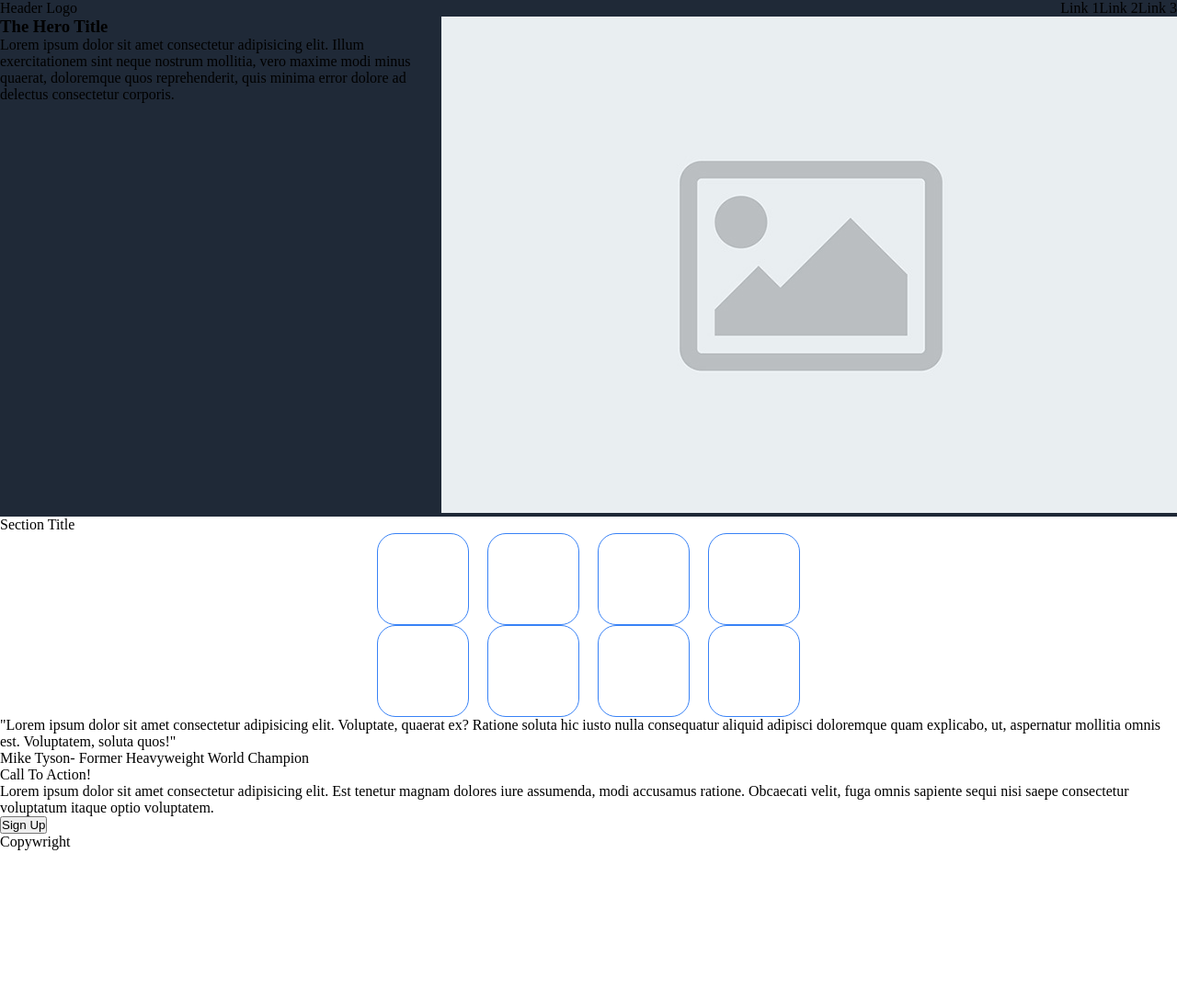
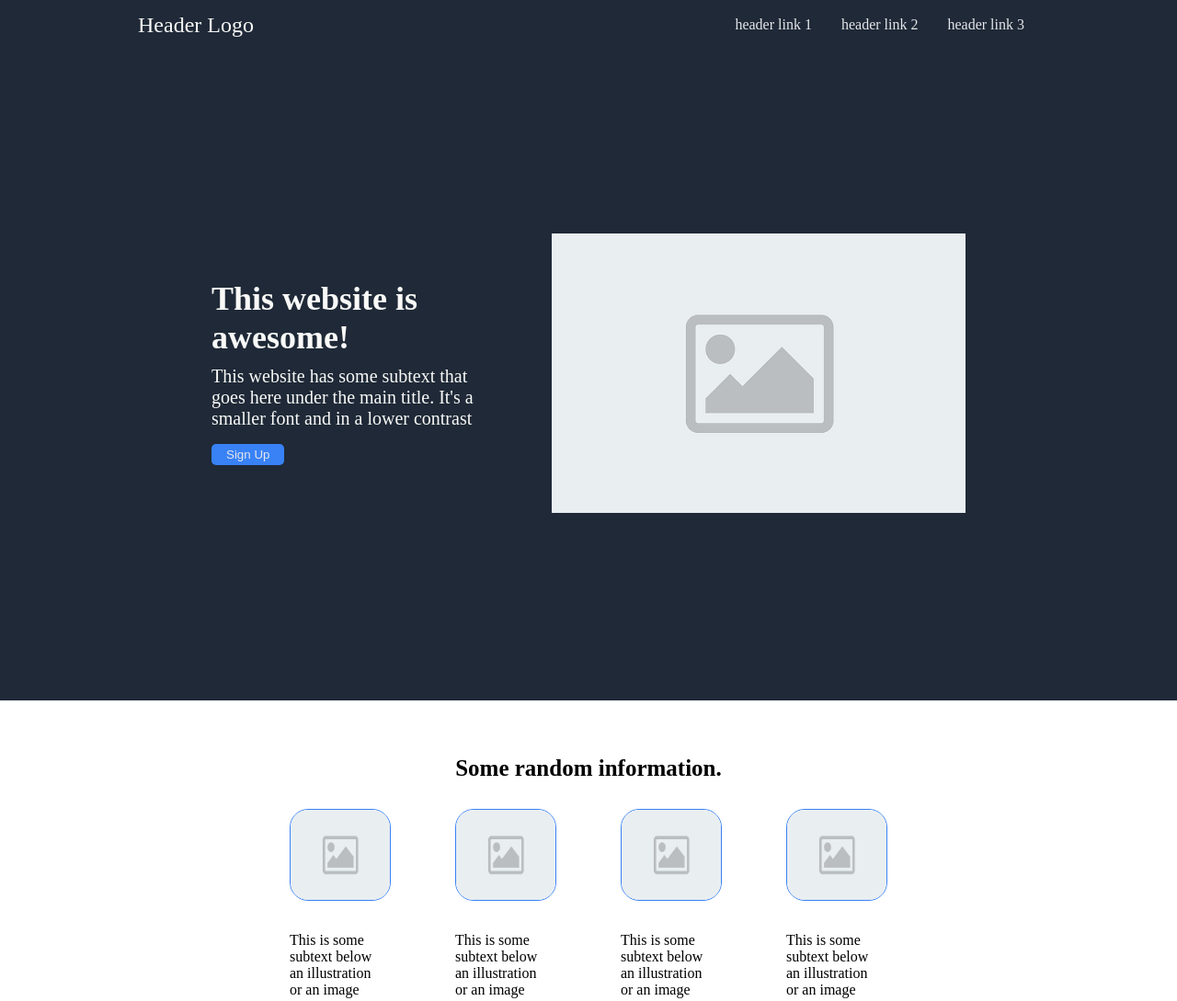
Before and after one commit to 04092001/landing-page, a plain HTML site: page index.html in a window 1280 px wide. Shown: the top 1089 px of the page at 92% size. Before the commit the page ends 925 px from the top, so only its background shows below. Drawn offline with Linux system fonts and the light colour scheme.

Commit message:
Added all the CSS

```diff
--- a/index.html
+++ b/index.html
@@ -12,21 +12,20 @@
         <nav>
           <span>Header Logo</span>
           <ul>
-            <li>Link 1</li>
-            <li>Link 2</li>
-            <li>Link 3</li>
+            <li>header link 1</li>
+            <li>header link 2</li>
+            <li>header link 3</li>
           </ul>
         </nav>
       </div>
       <div class="hero">
         <div class="hero-text hero-child">
-          <h3>The Hero Title</h3>
+          <h3>This website is awesome!</h3>
           <p>
-            Lorem ipsum dolor sit amet consectetur adipisicing elit. Illum
-            exercitationem sint neque nostrum mollitia, vero maxime modi minus
-            quaerat, doloremque quos reprehenderit, quis minima error dolore ad
-            delectus consectetur corporis.
+            This website has some subtext that goes here under the main title.
+            It's a smaller font and in a lower contrast
           </p>
+          <button class="call-to-action">Sign Up</button>
         </div>
         <div class="hero-image hero-child">
           <img src="assets/placeholder.jpg" alt="placeholder-image" />
@@ -35,46 +34,54 @@
     </section>
     <section>
       <div class="carousel-section">
-        <p>Section Title</p>
+        <h3>Some random information.</h3>
         <div class="carousel">
-          <div></div>
-          <div></div>
-          <div></div>
-          <div></div>
-        </div>
-        <div class="carousel">
-          <div></div>
-          <div></div>
-          <div></div>
-          <div></div>
+          <div class="image-with-text">
+            <img src="assets/placeholder.jpg" alt="placeholder-image" />
+            <p>This is some subtext below an illustration or an image</p>
+          </div>
+          <div class="image-with-text">
+            <img src="assets/placeholder.jpg" alt="placeholder-image" />
+            <p>This is some subtext below an illustration or an image</p>
+          </div>
+          <div class="image-with-text">
+            <img src="assets/placeholder.jpg" alt="placeholder-image" />
+            <p>This is some subtext below an illustration or an image</p>
+          </div>
+          <div class="image-with-text">
+            <img src="assets/placeholder.jpg" alt="placeholder-image" />
+            <p>This is some subtext below an illustration or an image</p>
+          </div>
         </div>
       </div>
     </section>
     <section>
+      <div class="quote-container">
+        <div>
+          <span class="quote">
+            "This is an inspiring quote, or a testimonial from a customer. Maybe
+            it's just filling up space, or maybe people will actually read it.
+            Who knows? All I know is it looks nice."
+          </span>
+        </div>
+        <div>
+          <span class="quote-name">
+            John Smith, really inspirational person
+          </span>
+        </div>
+      </div>
+    </section>
+    <section class="cta">
       <div>
         <p>
-          "Lorem ipsum dolor sit amet consectetur adipisicing elit. Voluptate,
-          quaerat ex? Ratione soluta hic iusto nulla consequatur aliquid
-          adipisci doloremque quam explicabo, ut, aspernatur mollitia omnis est.
-          Voluptatem, soluta quos!"
+          Call To Action! It's time! <br />
+          Sign up for our product by clicking the button over there on the right
         </p>
-        <p>Mike Tyson- Former Heavyweight World Champion</p>
+        <button>Sign Up</button>
       </div>
     </section>
-    <section>
-      <div>
-        <div>
-          <p>Call To Action!</p>
-          <p>
-            Lorem ipsum dolor sit amet consectetur adipisicing elit. Est tenetur
-            magnam dolores iure assumenda, modi accusamus ratione. Obcaecati
-            velit, fuga omnis sapiente sequi nisi saepe consectetur voluptatum
-            itaque optio voluptatem.
-          </p>
-        </div>
-        <div><button>Sign Up</button></div>
-      </div>
-    </section>
-    <footer><p>Copywright</p></footer>
+    <footer>
+      <div><p>Copyright / the Odin Project 2023</p></div>
+    </footer>
   </body>
 </html>
--- a/styles.css
+++ b/styles.css
@@ -1,12 +1,29 @@
+/* Universal */
+
 * {
   box-sizing: border-box;
   margin: 0;
   padding: 0;
 }
 
+section:nth-child(1) div {
+  align-items: center;
+}
+
+section:nth-child(1) {
+  background-color: #1f2937;
+}
+
+section:nth-child(3) {
+  background-color: #e5e7eb;
+}
+
+/* Nav */
+
 nav {
   align-items: center;
   display: flex;
+  padding: 10px 150px;
 }
 
 nav ul {
@@ -16,36 +33,123 @@ nav ul {
 }
 
 nav ul li {
+  color: #e5e7eb;
+  font-size: 16px;
+  padding: 8px 16px;
 }
 
-li .logo {
+nav span {
+  color: #f9faf8;
+  font-size: 24px;
 }
+
+/* Hero */
 
 .hero {
   display: flex;
   justify-content: center;
+  padding: 200px 200px;
 }
 
 .hero-child {
+  margin: 0px 30px;
+}
+
+.hero-child h3 {
+  color: #f9faf8;
+  font-size: 36px;
+}
+
+.hero-child p {
+  color: #f9faf8;
+  font-size: 20px;
+  margin: 10px 0;
+}
+
+.hero-child img {
+  width: 450px;
+}
+
+/* Carousel */
+
+.carousel-section {
+  margin: 60px 0;
 }
 
 .carousel-section h3 {
+  font-size: 25px;
   text-align: center;
 }
 
 .carousel {
   display: flex;
-  gap: 20px;
+  gap: 70px;
   justify-content: center;
 }
 
-.carousel div {
+.carousel img {
   border: 1px solid #3882f6;
   border-radius: 20px;
   height: 100px;
+  margin: 30px 0;
+  width: 110px;
+}
+
+.image-with-text p {
   width: 100px;
 }
 
-section:nth-child(1) {
+/* Quote Section */
+
+.quote-container {
+  font-size: 28px;
+  padding: 300px;
+}
+
+.quote-container div {
+  display: flex;
+}
+
+.quote {
+  color: #1f2937;
+  font-style: italic;
+  line-height: 50px;
+}
+
+.quote-name {
+  font-weight: 600;
+  margin-left: auto;
+}
+
+button {
+  background-color: #3882f6;
+  border: none;
+  border-radius: 5px;
+  color: #e5e7eb;
+  margin: 6px 0;
+  padding: 4px 16px;
+}
+
+/* CTA section */
+
+.cta div {
+  align-items: center;
+  background-color: #3882f6;
+  border-radius: 10px;
+  color: #e5e7eb;
+  display: flex;
+  margin: 100px;
+  padding: 100px;
+}
+
+.cta div button {
+  border: solid #f9faf8;
+  margin-left: auto;
+}
+
+footer div {
   background-color: #1f2937;
+  color: #e5e7eb;
+  padding: 30px 0;
+  text-align: center;
 }
```
